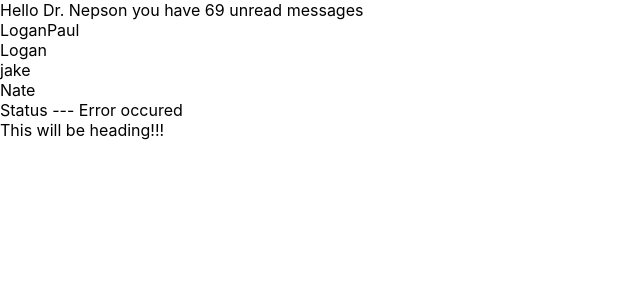
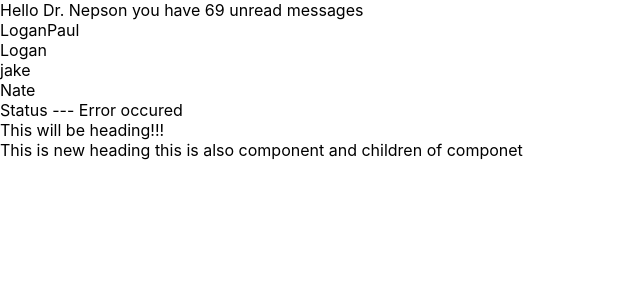
Before and after one commit to Pawan7-7/All-typscript-concepts, a React (Create React App) app: page / in a window 1280 px wide. Shown: the top 300 px of the page, without its empty margins (0-640 px from the left). Built offline with nearby package versions, Linux system fonts and the light colour scheme.

Commit message:
condtion if children is itself component

```diff
--- a/src/App.tsx
+++ b/src/App.tsx
@@ -1,5 +1,6 @@
 import { Greet } from "./components/Greet";
 import { Heading } from "./components/Heading";
+import { Nepson } from "./components/Nepson";
 import { Person } from "./components/Person";
 import { PersonList } from "./components/PersonList";
 import { Status } from "./components/Status";
@@ -22,6 +23,11 @@ function App() {
       <PersonList names={personNameList} />
       <Status status="error" />
       <Heading>This will be heading!!!</Heading>
+      <Nepson>
+        <Heading>
+          This is new heading this is also component and children of componet
+        </Heading>
+      </Nepson>
     </div>
   );
 }
--- /dev/null
+++ b/src/components/Nepson.tsx
@@ -0,0 +1,7 @@
+import React from "react";
+type childNondeOf = {
+  children: React.ReactNode;
+};
+export const Nepson = (props: childNondeOf) => {
+  return <div>{props.children}</div>;
+};
```
